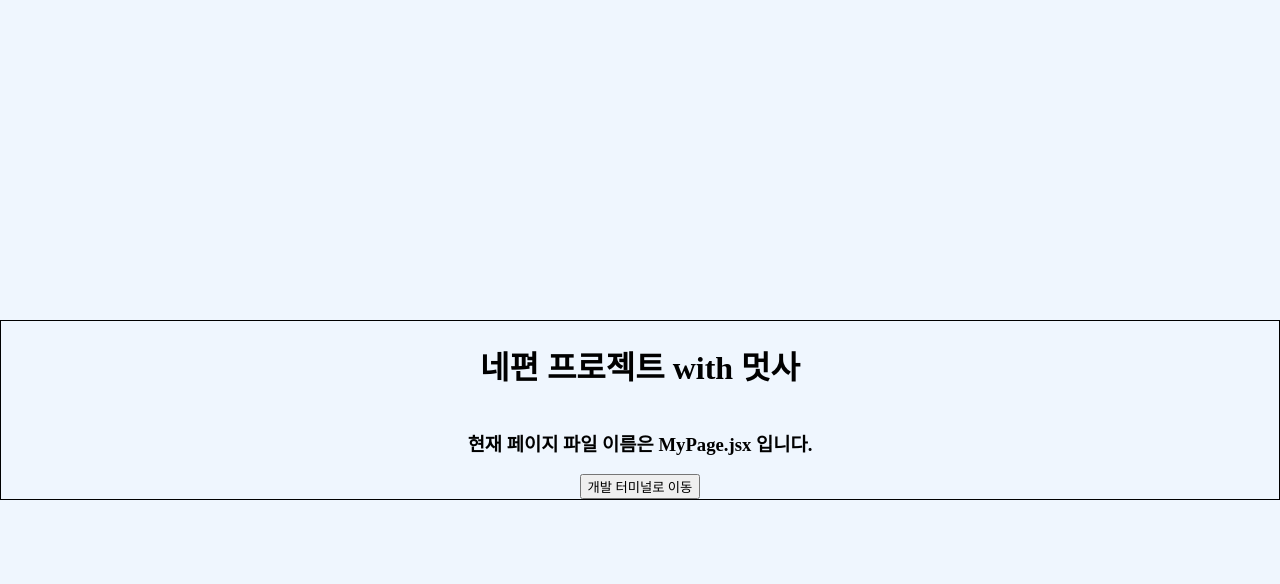
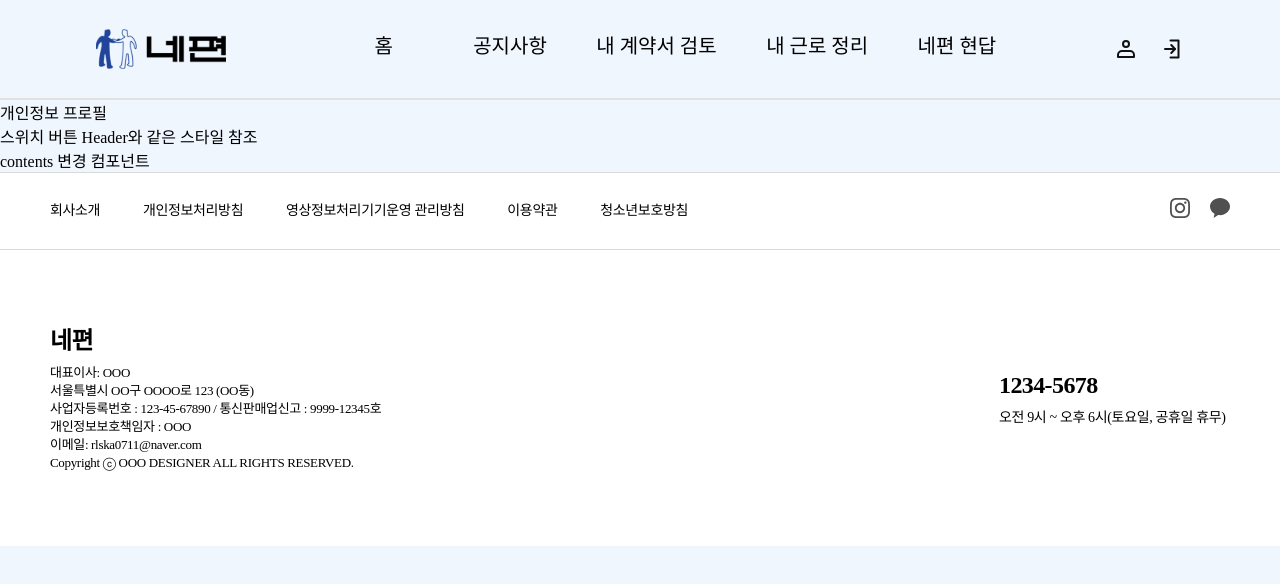
Before and after one commit to HSU-Likelion12-yourSide/YourSide-Front, a React (Create React App) app: page /MyPage in a window 1280 px wide. Shown: the top 584 px of the page. Built offline with nearby package versions, Linux system fonts and the light colour scheme.

Commit message:
✨: MyPage 기본틀 구현

```diff
--- a/src/Page/MyPage/components/MyPage.jsx
+++ b/src/Page/MyPage/components/MyPage.jsx
@@ -1,22 +1,18 @@
 import React from 'react';
-import { Link } from 'react-router-dom';
+import '../css/MyPage.scss';
+import Header from '../../Header/components/Header';
+import Footer from '../../Footer/components/Footer';
 
 const MyPage = () => {
   return (
-    <div
-      style={{
-        display: 'flex',
-        flexDirection: 'column',
-        alignItems: 'center',
-        marginTop: '40vh',
-        border: '1px solid black',
-      }}
-    >
-      <h1>네편 프로젝트 with 멋사</h1>
-      <h3>현재 페이지 파일 이름은 MyPage.jsx 입니다.</h3>
-      <Link to="/DevTerminal">
-        <button>개발 터미널로 이동</button>
-      </Link>
+    <div>
+      <Header />
+      <div>
+        <div>개인정보 프로필</div>
+        <div>스위치 버튼 Header와 같은 스타일 참조</div>
+        <div>contents 변경 컴포넌트</div>
+      </div>
+      <Footer />
     </div>
   );
 };
```
Also changed, not shown: src/Page/MyPage/css/MyPage.scss (added).
